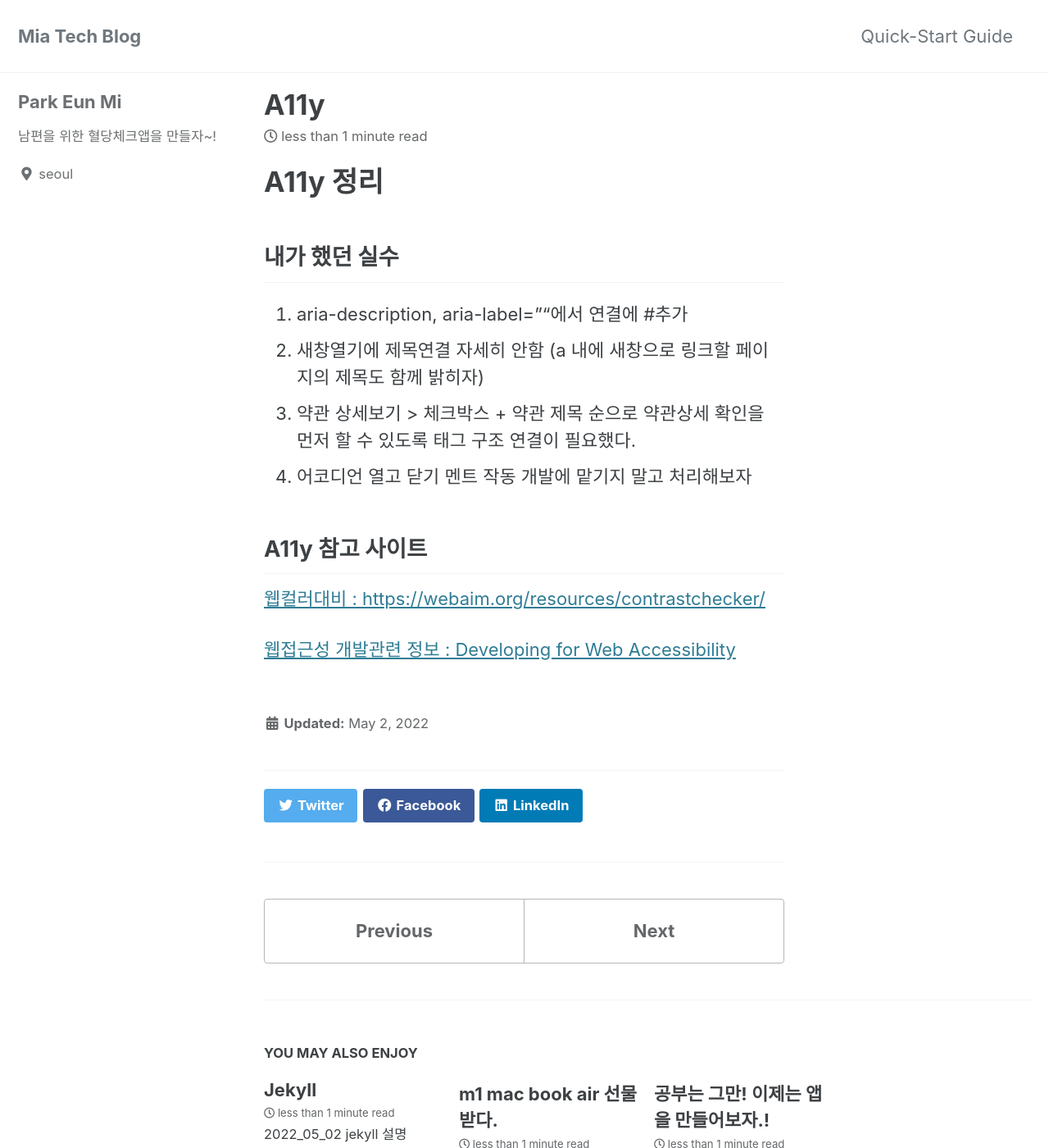
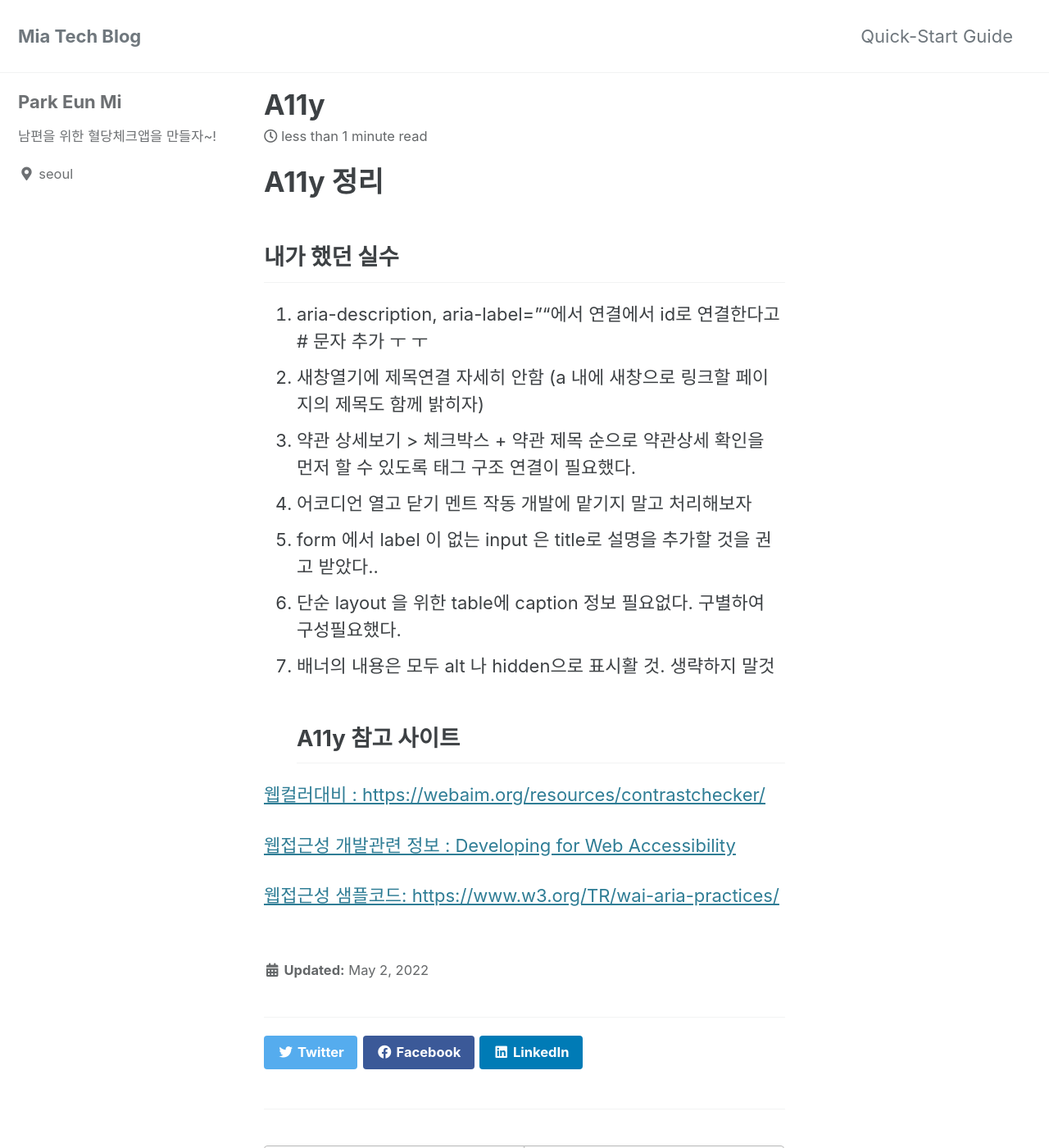
Before and after one commit to eunmipark-1/mia_blog, a Jekyll site: the page built from _posts/2022-05-02-A11y.md, in a window 1280 px wide and 1400 px high. Shown: the whole window at 82% size. Built offline with Jekyll 4.4.1, drawn with Linux system fonts in a browser that asks for light colours; cached includes are drawn as plain includes.

Commit message:
Update 2022-05-02-A11y.md

```diff
--- a/_posts/2022-05-02-A11y.md
+++ b/_posts/2022-05-02-A11y.md
@@ -1,13 +1,17 @@
 # A11y 정리 #
 
 ## 내가 했던 실수 ##
-1. aria-description, aria-label=""에서 연결에 #추가
+1. aria-description, aria-label=""에서 연결에서 id로 연결한다고 # 문자 추가 ㅜ ㅜ
 2. 새창열기에 제목연결 자세히 안함 (a 내에 새창으로 링크할 페이지의 제목도 함께 밝히자)
 3. 약관 상세보기 > 체크박스 + 약관 제목 순으로 약관상세 확인을 먼저 할 수 있도록 태그 구조 연결이 필요했다.
 4. 어코디언 열고 닫기 멘트 작동 개발에 맡기지 말고 처리해보자
-
+5. form 에서 label 이 없는 input 은 title로 설명을 추가할 것을 권고 받았다..
+6. 단순 layout 을 위한 table에 caption 정보 필요없다. 구별하여 구성필요했다.
+7. 배너의 내용은 모두 alt 나 hidden으로 표시활 것. 생략하지 말것
 ## A11y 참고 사이트 ##
 
 [웹컬러대비 : https://webaim.org/resources/contrastchecker/](https://webaim.org/resources/contrastchecker/)
 
 [웹접근성 개발관련 정보 : Developing for Web Accessibility](https://www.w3.org/WAI/tips/developing/)
+
+[웹접근성 샘플코드: https://www.w3.org/TR/wai-aria-practices/](https://www.w3.org/TR/wai-aria-practices/)
```
